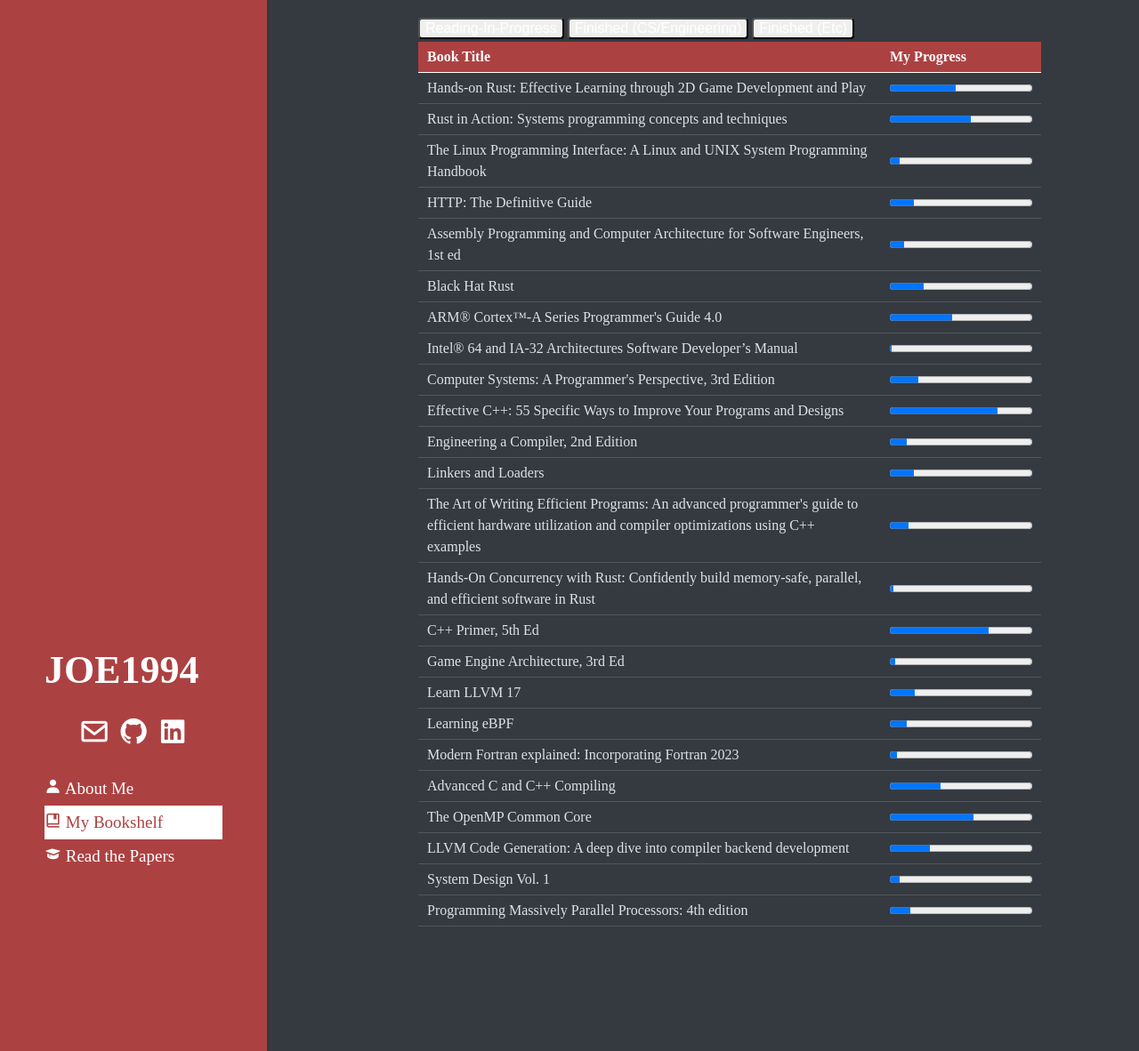
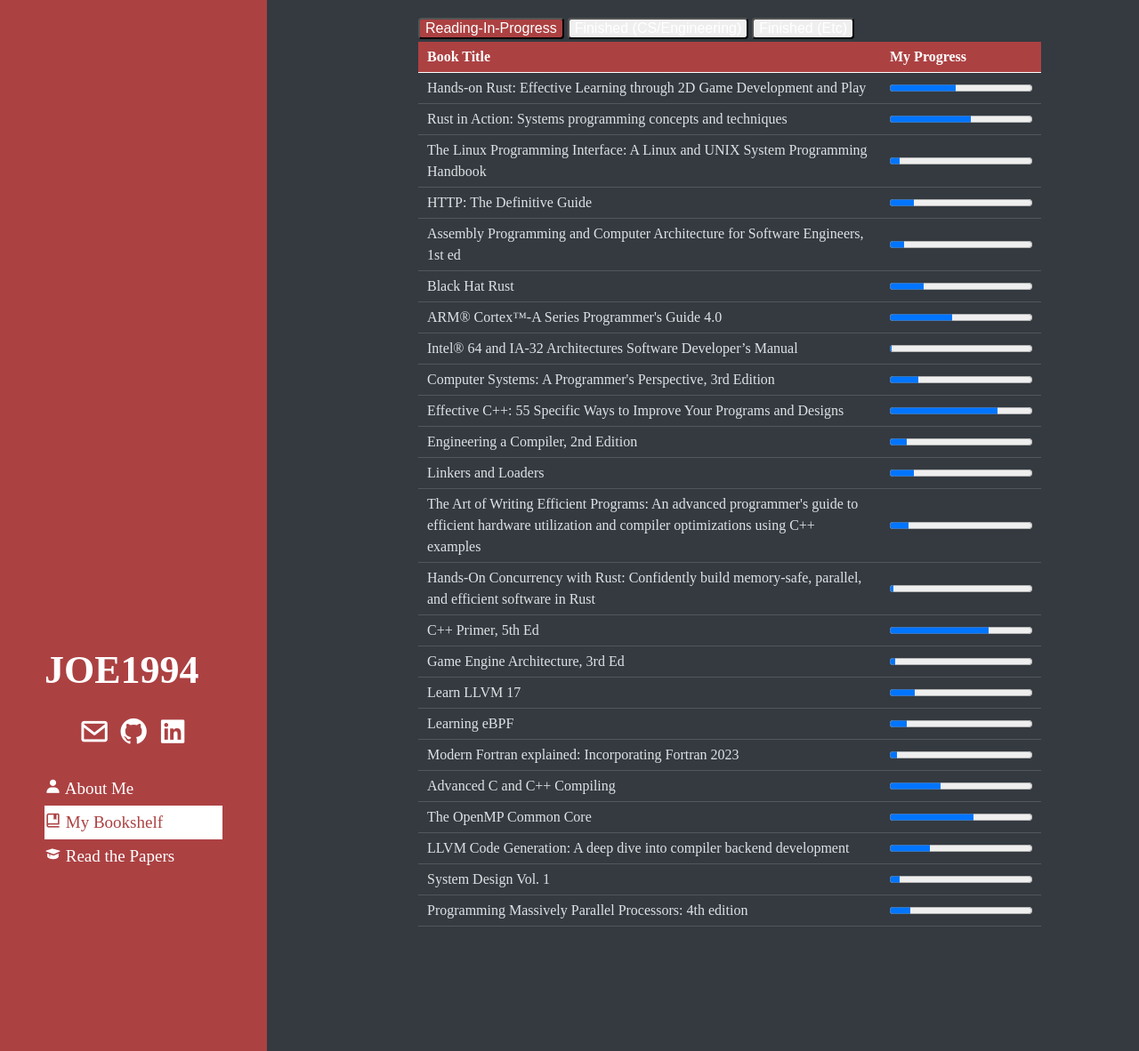
Before and after one commit to JOE1994/JOE1994.github.io, a Jekyll site: the page built from bookshelf.html, in a window 1280 px wide and 1182 px high. Shown: the whole window at 89% size. Built offline with Jekyll 4.4.1, drawn with Linux system fonts in a browser that asks for light colours; some web fonts are replaced.

Commit message:
bookshelf: fix css to match renamed html id

```diff
--- a/bookshelf.html
+++ b/bookshelf.html
@@ -80,7 +80,7 @@
     .fin-reading {
         display: none;
     }
-    #show-still-reading {
+    #show-rip {
         background-color: #ac4142;
     }
     .show-finished-reading {
```
